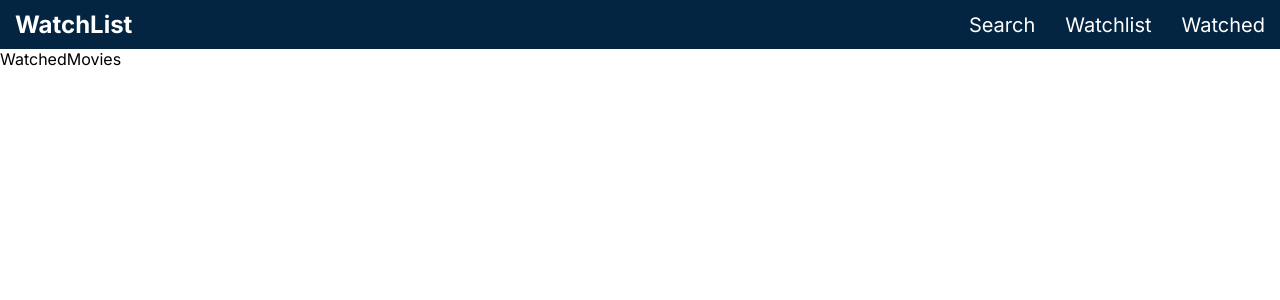
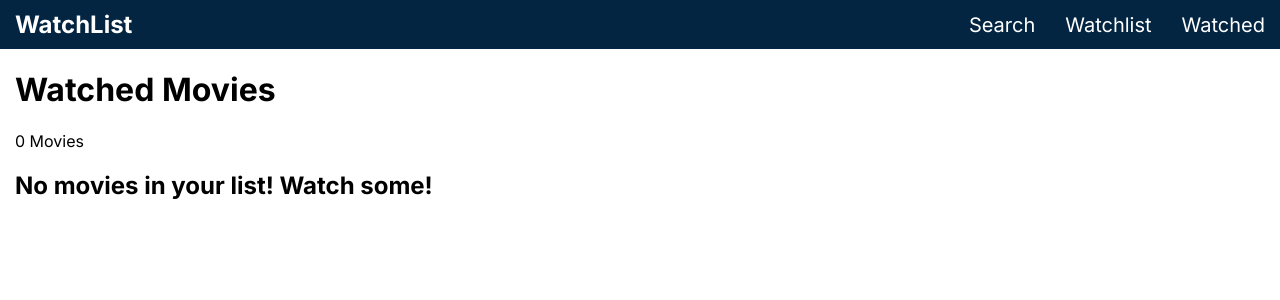
Before and after one commit to overgrownFudge/movie-watchlist, a React (Create React App) app: page /watched in a window 1280 px wide. Shown: the top 300 px of the page. Built offline with nearby package versions, Linux system fonts and the light colour scheme.

Commit message:
completed watched component

```diff
--- a/src/components/WatchedMovies.js
+++ b/src/components/WatchedMovies.js
@@ -1,7 +1,31 @@
-import React from 'react'
+import React, { useContext } from 'react'
+import MovieCard from './MovieCard';
+import { Context } from './Context'
 
-export default function WatchedMovies() {
+export default function Watched() {
+  const { watched } = useContext(Context)
+
   return (
-    <div>WatchedMovies</div>
-  )
+    <div className="movie-page">
+      <div className="container">
+        <div className="header">
+          <h1 className="heading">Watched Movies</h1>
+
+          <span className="count-pill">
+            {watched.length} {watched.length === 1 ? "Movie" : "Movies"}
+          </span>
+        </div>
+
+        {watched.length > 0 ? (
+          <div className="movie-grid">
+            {watched.map((movie) => (
+              <MovieCard movie={movie} key={movie.id} type="watched" />
+            ))}
+          </div>
+        ) : (
+          <h2 className="no-movies">No movies in your list! Watch some!</h2>
+        )}
+      </div>
+    </div>
+  );
 }
```
